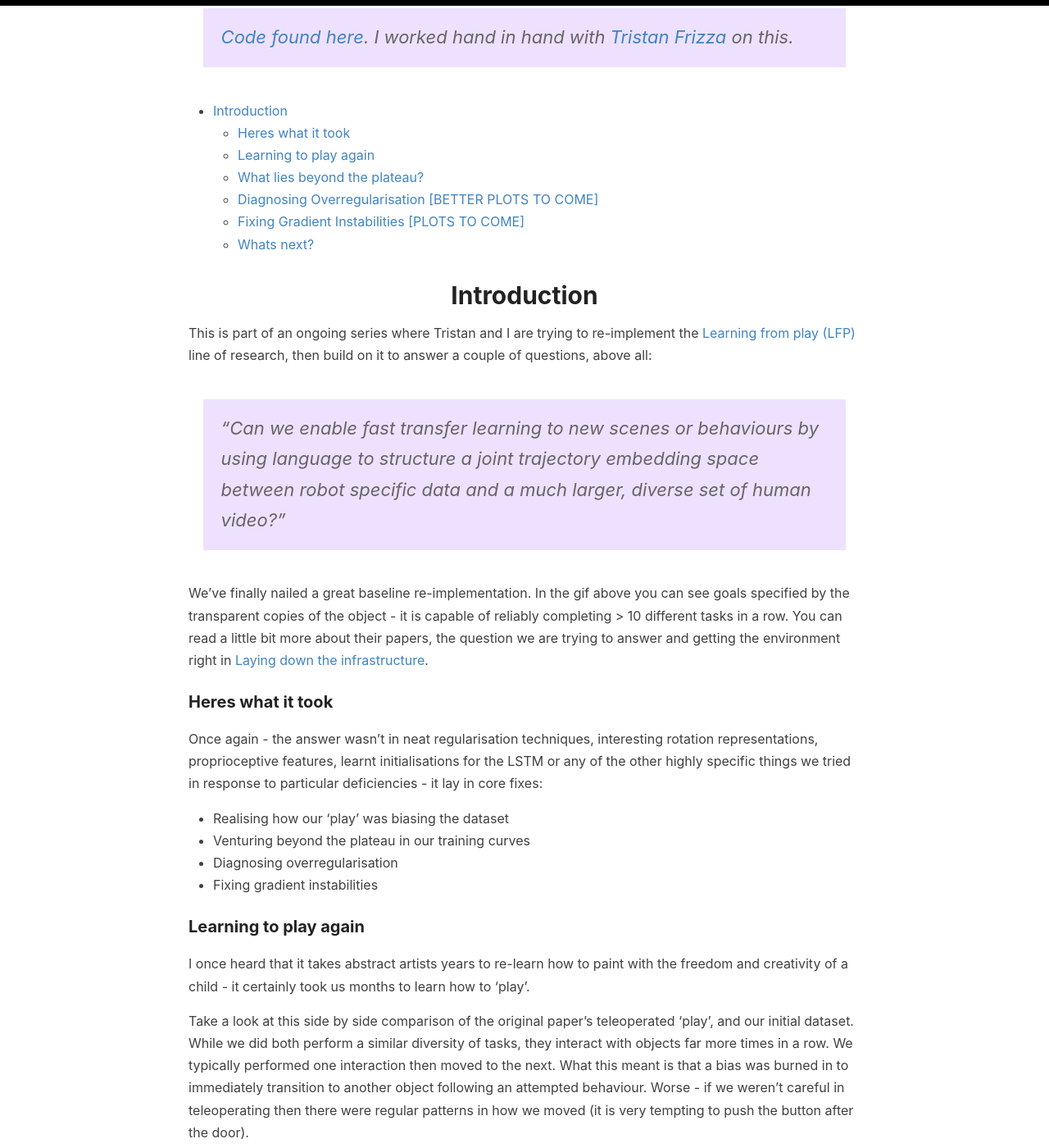
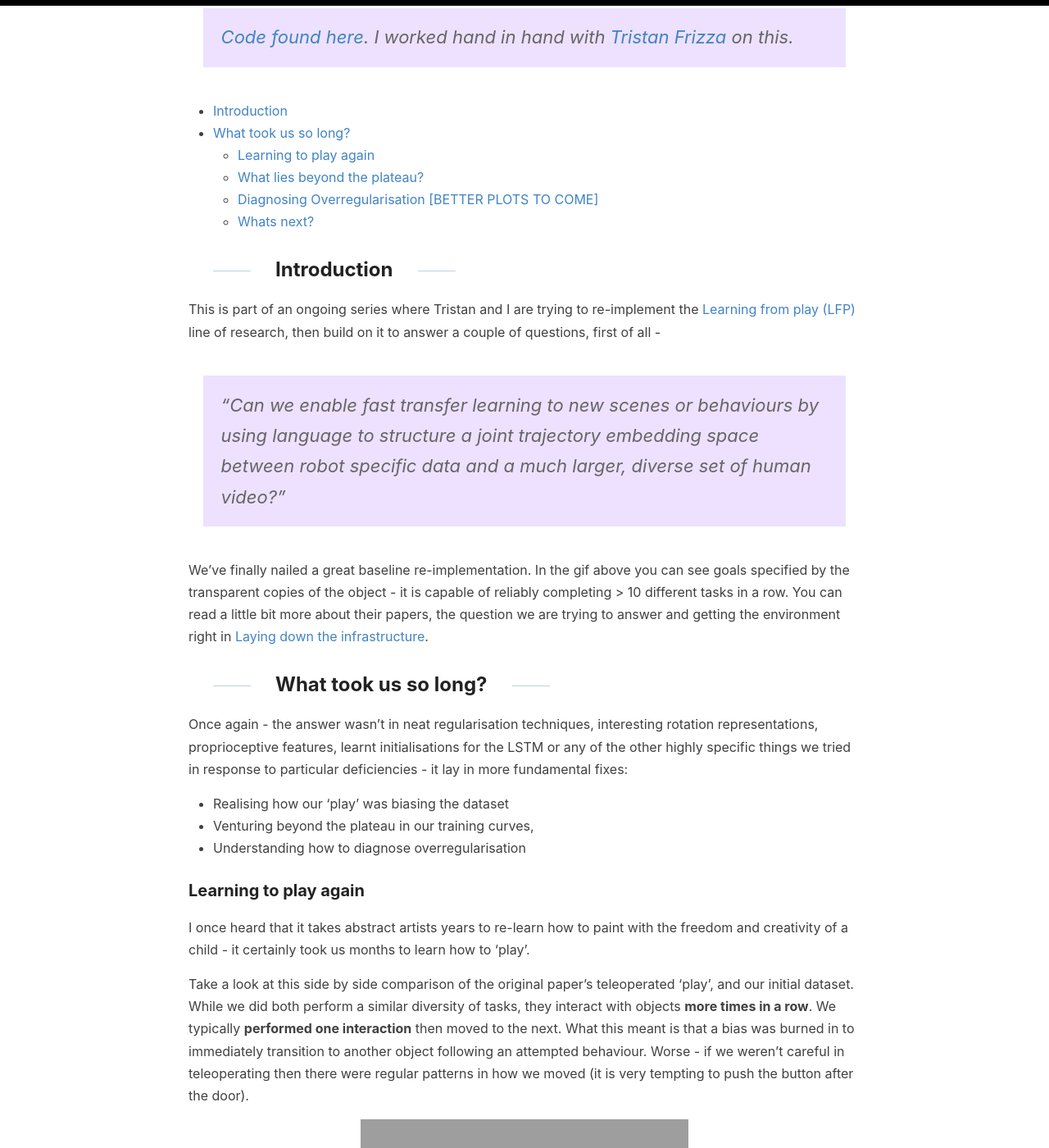
Before and after one commit to sholtodouglas/sholtodouglas.github.io, a Jekyll site: the page built from _posts/2021-01-29-Learning from Play.md, in a window 1280 px wide and 1400 px high, scrolled down 704 px. Shown: the whole window at 82% size. Built offline with Jekyll 4.4.1, drawn with Linux system fonts in a browser that asks for light colours; some of the changed text lies outside the part shown.

Commit message:
Update 2021-01-29-Learning from Play.md

```diff
--- a/_posts/2021-01-29-Learning from Play.md
+++ b/_posts/2021-01-29-Learning from Play.md
@@ -13,29 +13,29 @@ author: Tristan Frizza
 * TOC
 {:toc}
 
-# Introduction
+## Introduction
 
-This is part of an ongoing series where Tristan and I are trying to re-implement the [Learning from play (LFP)](https://learning-from-play.github.io/) line of research, then build on it to answer a couple of questions, above all:
+This is part of an ongoing series where Tristan and I are trying to re-implement the [Learning from play (LFP)](https://learning-from-play.github.io/) line of research, then build on it to answer a couple of questions, first of all -
 
 > "Can we enable fast transfer learning to new scenes or behaviours by using language to structure a joint trajectory embedding space between robot specific data and a much larger, diverse set of human video?"
 
 We've finally nailed a great baseline re-implementation. In the gif above you can see goals specified by the transparent copies of the object - it is capable of reliably completing > 10 different tasks in a row. You can read a little bit more about their papers, the question we are trying to answer and getting the environment right in [Laying down the infrastructure](https://sholtodouglas.github.io/LearningFromPlayAndLanguage/).
 
-### Heres what it took
+## What took us so long?
 
-Once again - the answer wasn't in neat regularisation techniques, interesting rotation representations, proprioceptive features, learnt initialisations for the LSTM or any of the other highly specific things we tried in response to particular deficiencies -  it lay in core fixes:
+
+Once again - the answer wasn't in neat regularisation techniques, interesting rotation representations, proprioceptive features, learnt initialisations for the LSTM or any of the other highly specific things we tried in response to particular deficiencies -  it lay in more fundamental fixes:
+
 - Realising how our 'play' was biasing the dataset
-- Venturing beyond the plateau in our training curves
-- Diagnosing overregularisation
-- Fixing gradient instabilities
-
+- Venturing beyond the plateau in our training curves,
+- Understanding how to diagnose overregularisation
 
 
 ### Learning to play again
 
 I once heard that it takes abstract artists years to re-learn how to paint with the freedom and  creativity of a child - it certainly took us months to learn how to 'play'.
 
-Take a look at this side by side comparison of the original paper's teleoperated 'play', and our initial dataset. While we did both perform a similar diversity of tasks, they interact with objects far more times in a row. We typically performed one interaction then moved to the next. What this meant is that a bias was burned in to immediately transition to another object following an attempted behaviour. Worse - if we weren't careful in teleoperating then there were regular patterns in how we moved (it is very tempting to push the button after the door).
+Take a look at this side by side comparison of the original paper's teleoperated 'play', and our initial dataset. While we did both perform a similar diversity of tasks, they interact with objects  **more times in a row**. We typically **performed one interaction** then moved to the next. What this meant is that a bias was burned in to immediately transition to another object following an attempted behaviour. Worse - if we weren't careful in teleoperating then there were regular patterns in how we moved (it is very tempting to push the button after the door).
 
 ![alt-text-1](https://sholtodouglas.github.io/images/play/cut.gif "side by side comparison")
 
@@ -64,10 +64,6 @@ As you can see, with a beta value which is too high the planner and encoder late
 One of the easiest ways to diagnose this overregularisation is not actually the loss curves, but labelled plots of the latent space of behaviours (thanks for the tip Corey!). The latent space should become distinct quite early - and stay that way. Below is a plot of the latent space of plans generated by the planner on a sample of the test set. The distribution clearly aligns to the environment - take another look at the gif up top!
 ![alt-text-1](https://sholtodouglas.github.io/images/play/behaviour_space.png "Quelle separation")
 
-### Fixing Gradient Instabilities [PLOTS TO COME]
-
-It took us way too long to plot per-model gradient norm breakdowns. These revealed spikes in the gradient norms which disrupted the training curve (especially for probabilistic models), and we found that clipping these dynamically if it was > 4x the previous norm worked well.
-
 ### Whats next?
 
 First up, we've now set up TFRC and will do proper ablations - our previous comparisons all ended too soon.
```
